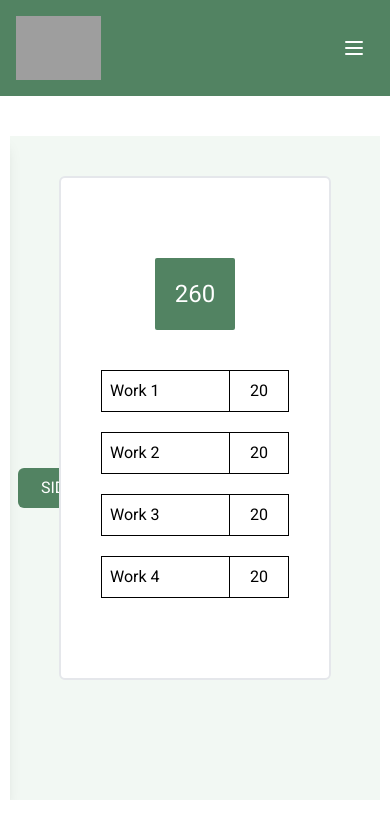
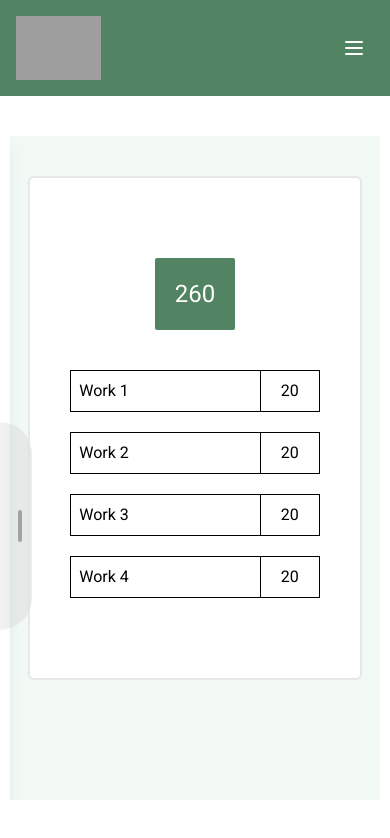
Before and after one commit to ThembaMtshelwane/writers-hub, a React (Vite) app: page /profile/view-score in a window 390 px wide. Shown: the top 838 px of the page. Built offline with nearby package versions, Linux system fonts and the light colour scheme; grey boxes are pictures that could not be loaded; a web font is replaced by a local one.

Commit message:
profile sidebar

```diff
--- a/src/components/ViewScore.tsx
+++ b/src/components/ViewScore.tsx
@@ -13,7 +13,7 @@ const ViewScore = () => {
 
   return (
     <div className="relative">
-      <div className="bg-white rounded-md flex flex-col items-center border-2 p-10 w-[17rem] mx-auto mb-20 md:w-[25rem] lg:w-[37rem] lg:h-[34rem] xl:w-[50rem] xl:h-[40rem] max-w-[40rem]">
+      <div className="bg-white w-[90%] rounded-md flex flex-col items-center border-2 p-10 mx-auto mb-20 md:w-[25rem] lg:w-[37rem] lg:h-[34rem] xl:w-[50rem] xl:h-[40rem] max-w-[40rem]">
         <div className="p-5 text-2xl w-fit my-10 bg-secondary rounded-sm text-white">
           260
         </div>
--- a/src/layout/ProfileLayout.tsx
+++ b/src/layout/ProfileLayout.tsx
@@ -2,6 +2,7 @@ import { useState } from "react";
 import { Outlet } from "react-router-dom";
 import Navbar from "../components/Navbar";
 import ProfileSideBar from "../components/ProfileSideBar";
+import { MdOutlineClose } from "react-icons/md";
 
 const ProfileLayout = () => {
   const [isSidebarOpen, setSidebarOpen] = useState(false);
@@ -17,30 +18,30 @@ const ProfileLayout = () => {
       </header>
       <main className="grid sm:grid-cols-[30%_60%] min-h-[40vh] py-10 gap-[5%] mt-10 justify-self-center w-[95%] bg-[#F2F8F3] relative overflow-x-hidden">
         {/* Slide Button */}
-        <button
+        <div
+          className="backdrop-blur-sm bg-black/5 fixed left-0 top-1/2 cursor-pointer rounded-l-full h-52 lg:hidden flex items-center rotate-180 sm:hidden z-10"
           onClick={toggleSidebar}
-          className="buttonStyle w-fit absolute top-1/2 left-2   sm:hidden"
         >
-          SIDE
-        </button>
+          <span className="w-8 h-1 -translate-x-1 bg-black/30 rounded-lg rotate-90"></span>
+        </div>
 
         {/* Sidebar */}
         <section
-          className={`absolute  top-0 left-0 h-full w-[80%] max-w-xs bg-white shadow-lg transform transition-transform duration-300 ease-in-out z-10 ${
+          className={`absolute  top-0 left-0  w-[80%] max-w-xs bg-white shadow-lg transform transition-transform duration-300 ease-in-out z-10 sm:hidden h-full ${
             isSidebarOpen ? "translate-x-0" : "-translate-x-full"
           }`}
         >
           <ProfileSideBar />
           <button
             onClick={toggleSidebar}
-            className="p-2 bg-red-500 text-white absolute top-4 right-4 rounded-md"
+            className="p-2 bg-secondary text-white absolute top-4 right-4 rounded-md"
           >
-            Close
+            <MdOutlineClose />
           </button>
         </section>
 
         {/* Main Content */}
-        <section className="hidden sm:flex">
+        <section className="hidden sm:flex  justify-center">
           <ProfileSideBar />
         </section>
 
--- /dev/null
+++ b/src/pages/SlideButton.tsx
@@ -0,0 +1,20 @@
+type Props = {
+  setIsOpen: (isOpen: boolean) => void;
+  position: string;
+  orientation: string;
+};
+
+const SlideButton = ({ setIsOpen, position, orientation }: Props) => {
+  return (
+    <div
+      className={`backdrop-blur-sm bg-black/5  ${position} cursor-pointer rounded-l-full h-52 lg:hidden flex items-center`}
+      onClick={() => setIsOpen(true)}
+    >
+      <span
+        className={`w-8 h-1 -translate-x-1 bg-black/30 rounded-lg  ${orientation}  `}
+      ></span>
+    </div>
+  );
+};
+
+export default SlideButton;
--- a/src/pages/profilePage/PersonalInfoList.tsx
+++ b/src/pages/profilePage/PersonalInfoList.tsx
@@ -53,7 +53,7 @@ const PersonalInfoList = () => {
   if (!user) return <p>No user data found.</p>;
 
   return (
-    <section className="grid  px-1 py-1 bg-white border border-white rounded-3xl w-[280px] m-auto h-[600px] md:w-[450px] lg:w-[600px] xl:w-[800px]">
+    <section className="grid  px-1 py-1 bg-white border border-white rounded-3xl w-[80%] items-center justify-center  m-auto h-[600px] md:w-[450px] lg:w-[600px] xl:w-[800px]">
       <div className="grid  h-[500px] md:place-items-center ">
         <div className="pl-52 pt-4 cursor-pointer" onClick={handleEditClick}>
           <MdEdit className="text-gray-500" />
```
